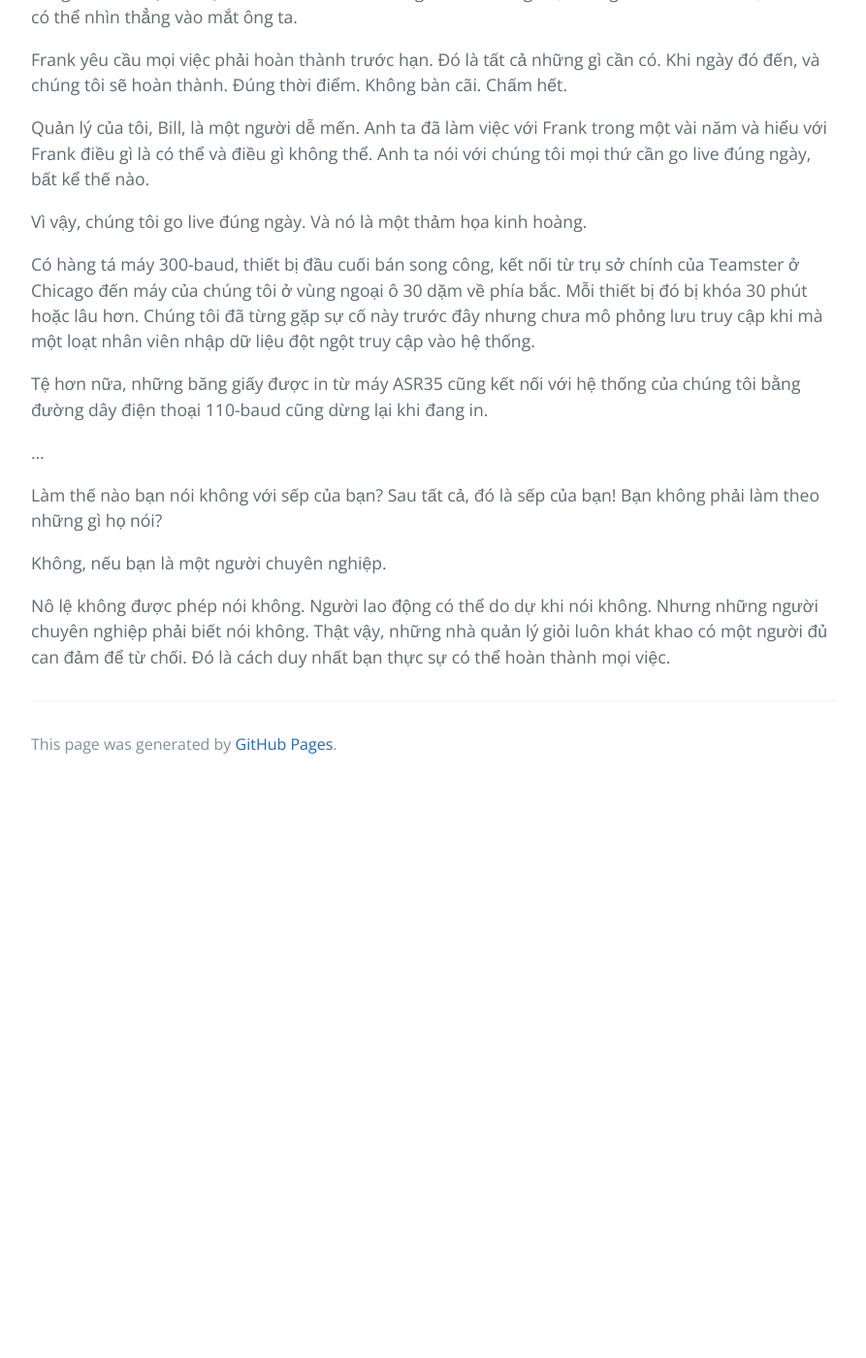
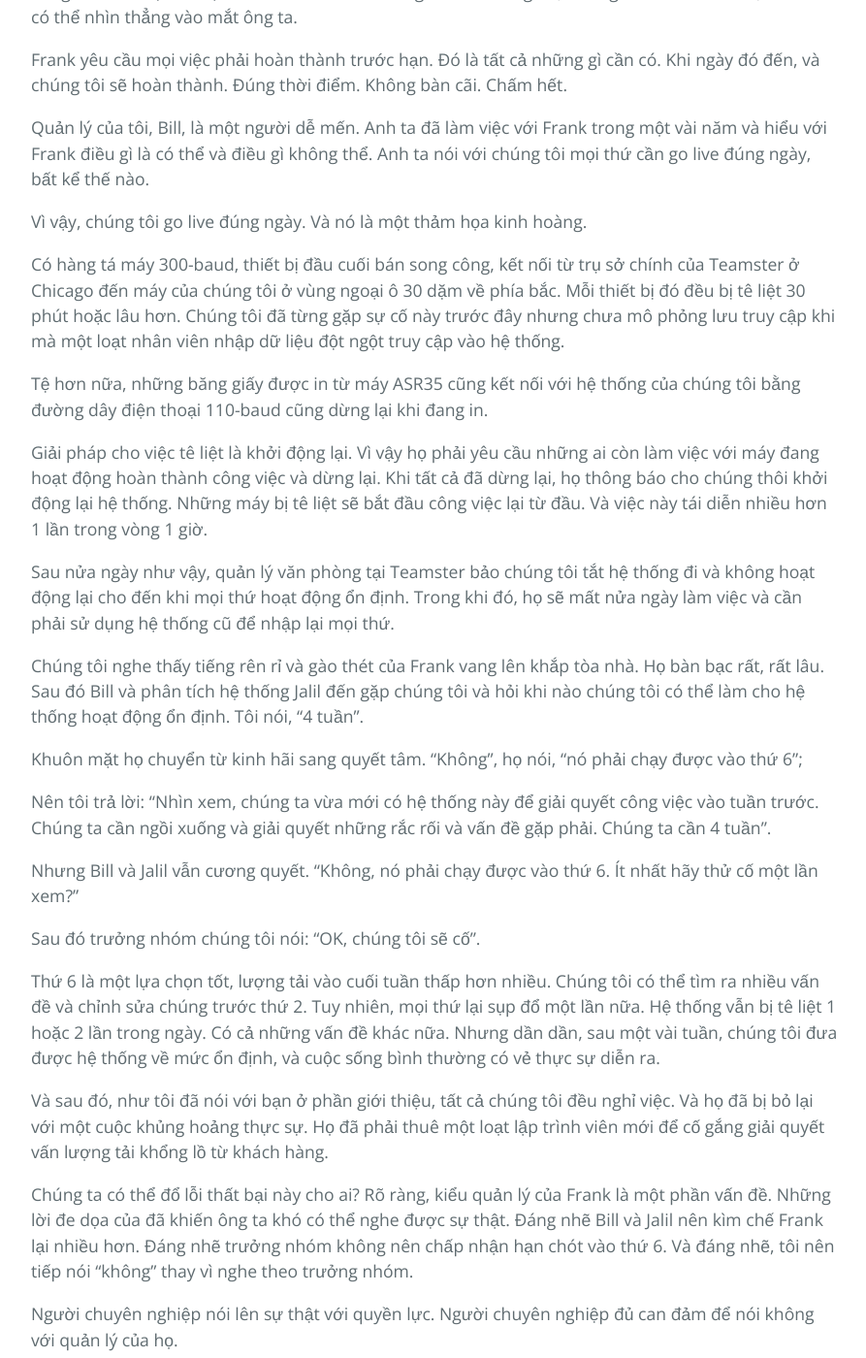
Before and after one commit to HaiBV/haibv.github.io, a Jekyll site: the page built from clean-coder/chapter-2-saying-no.md, in a window 1280 px wide and 1400 px high, scrolled down 802 px. Shown: the whole window at 97% size, without its empty margins (192-1085 px from the left). Built offline with Jekyll 4.4.1, drawn with Linux system fonts in a browser that asks for light colours; our own code applies the rules of GitHub Pages for plain Markdown files; before the commit the page ends 1613 px from its top, so only the background shows below that; some of the changed text lies outside the part shown.

Commit message:
Update The Clean Coder - Chapter 2 Saying No

```diff
--- a/clean-coder/chapter-2-saying-no.md
+++ b/clean-coder/chapter-2-saying-no.md
@@ -20,13 +20,33 @@
 
 Vì vậy, chúng tôi go live đúng ngày. Và nó là một thảm họa kinh hoàng.
 
-Có hàng tá máy 300-baud, thiết bị đầu cuối bán song công, kết nối từ trụ sở chính của Teamster ở Chicago đến máy của chúng tôi ở vùng ngoại ô 30 dặm về phía bắc. Mỗi thiết bị đó bị khóa 30 phút hoặc lâu hơn. Chúng tôi đã từng gặp sự cố này trước đây nhưng chưa mô phỏng lưu truy cập khi mà một loạt nhân viên nhập dữ liệu đột ngột truy cập vào hệ thống.
+Có hàng tá máy 300-baud, thiết bị đầu cuối bán song công, kết nối từ trụ sở chính của Teamster ở Chicago đến máy của chúng tôi ở vùng ngoại ô 30 dặm về phía bắc. Mỗi thiết bị đó đều bị tê liệt 30 phút hoặc lâu hơn. Chúng tôi đã từng gặp sự cố này trước đây nhưng chưa mô phỏng lưu truy cập khi mà một loạt nhân viên nhập dữ liệu đột ngột truy cập vào hệ thống.
 
 Tệ hơn nữa, những băng giấy được in từ máy ASR35 cũng kết nối với hệ thống của chúng tôi bằng đường dây điện thoại 110-baud cũng dừng lại khi đang in.
 
-...
+Giải pháp cho việc tê liệt là khởi động lại. Vì vậy họ phải yêu cầu những ai còn làm việc với máy đang hoạt động hoàn thành công việc và dừng lại. Khi tất cả đã dừng lại, họ thông báo cho chúng thôi khởi động lại hệ thống. Những máy bị tê liệt sẽ bắt đầu công việc lại từ đầu. Và việc này tái diễn nhiều hơn 1 lần trong vòng 1 giờ.
 
-Làm thế nào bạn nói không với sếp của bạn? Sau tất cả, đó là sếp của bạn! Bạn không phải làm theo những gì họ nói?
+Sau nửa ngày như vậy, quản lý văn phòng tại Teamster bảo chúng tôi tắt hệ thống đi và không hoạt động lại cho đến khi mọi thứ hoạt động ổn định. Trong khi đó, họ sẽ mất nửa ngày làm việc và cần phải sử dụng hệ thống cũ để nhập lại mọi thứ.
+
+Chúng tôi nghe thấy tiếng rên rỉ và gào thét của Frank vang lên khắp tòa nhà. Họ bàn bạc rất, rất lâu. Sau đó Bill và phân tích hệ thống Jalil đến gặp chúng tôi và hỏi khi nào chúng tôi có thể làm cho hệ thống hoạt động ổn định. Tôi nói, "4 tuần".
+
+Khuôn mặt họ chuyển từ kinh hãi sang quyết tâm. "Không", họ nói, "nó phải chạy được vào thứ 6";
+
+Nên tôi trả lời: "Nhìn xem, chúng ta vừa mới có hệ thống này để giải quyết công việc vào tuần trước. Chúng ta cần ngồi xuống và giải quyết những rắc rối và vấn đề gặp phải. Chúng ta cần 4 tuần".
+
+Nhưng Bill và Jalil vẫn cương quyết. "Không, nó phải chạy được vào thứ 6. Ít nhất hãy thử cố một lần xem?"
+
+Sau đó trưởng nhóm chúng tôi nói: "OK, chúng tôi sẽ cố".
+
+Thứ 6 là một lựa chọn tốt, lượng tải vào cuối tuần thấp hơn nhiều. Chúng tôi có thể tìm ra nhiều vấn đề và chỉnh sửa chúng trước thứ 2. Tuy nhiên, mọi thứ lại sụp đổ một lần nữa. Hệ thống vẫn bị tê liệt 1 hoặc 2 lần trong ngày. Có cả những vấn đề khác nữa. Nhưng dần dần, sau một vài tuần, chúng tôi đưa được hệ thống về mức ổn định, và cuộc sống bình thường có vẻ thực sự diễn ra.
+
+Và sau đó, như tôi đã nói với bạn ở phần giới thiệu, tất cả chúng tôi đều nghỉ việc. Và họ đã bị bỏ lại với một cuộc khủng hoảng thực sự. Họ đã phải thuê một loạt lập trình viên mới để cố gắng giải quyết vấn lượng tải khổng lồ từ khách hàng.
+
+Chúng ta có thể đổ lỗi thất bại này cho ai? Rõ ràng, kiểu quản lý của Frank là một phần vấn đề. Những lời đe dọa của đã khiến ông ta khó có thể nghe được sự thật. Đáng nhẽ Bill và Jalil nên kìm chế Frank lại nhiều hơn. Đáng nhẽ trưởng nhóm không nên chấp nhận hạn chót vào thứ 6. Và đáng nhẽ, tôi nên tiếp nói "không" thay vì nghe theo trưởng nhóm.
+
+Người chuyên nghiệp nói lên sự thật với quyền lực. Người chuyên nghiệp đủ can đảm để nói không với quản lý của họ.
+
+Làm thế nào bạn nói "không" với sếp của bạn? Sau tất cả, đó là sếp của bạn! Bạn không phải làm theo những gì họ nói?
 
 Không, nếu bạn là một người chuyên nghiệp.
 
```
